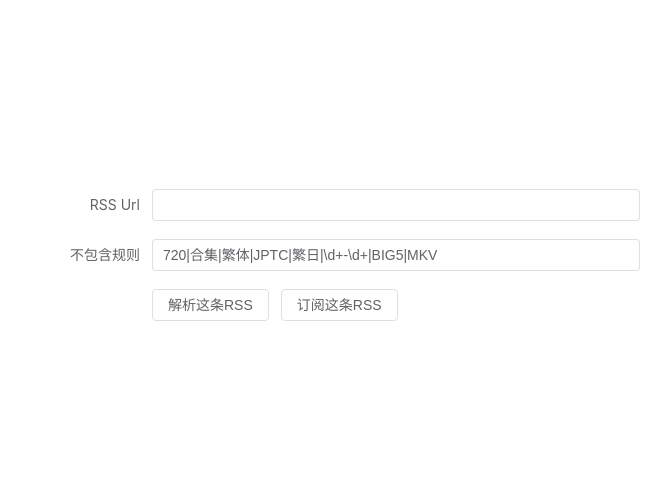
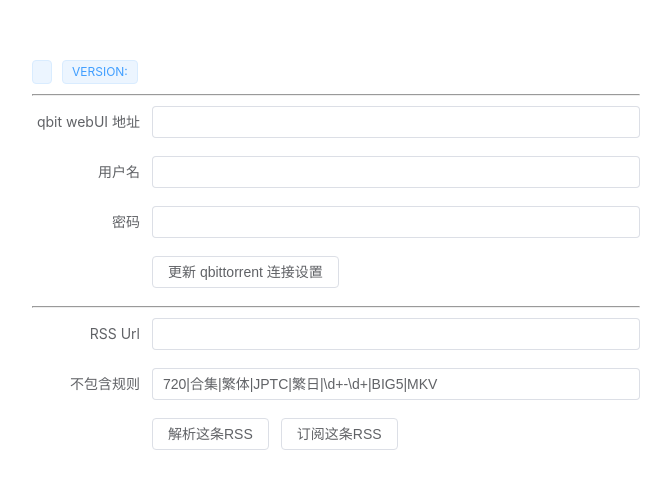
Before and after one commit to Nyarlathotep233/local-anime-frontend, a Vue app: page / in a window 1280 px wide. Shown: the part 136-624 px from the top of the page, without its empty margins (0-671 px from the left). Built offline with nearby package versions, Linux system fonts and the light colour scheme; no server answers.

Commit message:
新增qbit链接情况接口

```diff
--- a/package.json
+++ b/package.json
@@ -15,6 +15,7 @@
     "axios": "^1.3.4",
     "element-plus": "^2.3.3",
     "pinia": "^2.0.32",
+    "sass": "^1.66.1",
     "vue": "^3.2.47",
     "vue-router": "^4.1.6",
     "wildcard-regex": "^3.0.2"
--- a/src/views/HomeView.vue
+++ b/src/views/HomeView.vue
@@ -3,6 +3,11 @@ import { reactive } from 'vue'
 import axios from 'axios'
 import { ElMessage } from 'element-plus'
 import { wildcardPattern } from 'wildcard-regex'
+
+const TAG_TYPE_OF_STATUS = {
+  READY: 'success',
+  UNREADY: 'warning'
+}
 
 const form = reactive({
   rssUrl: '',
@@ -10,7 +15,14 @@ const form = reactive({
 })
 
 const state = reactive({
-  tableData: []
+  tableData: [],
+  qbtInfo: {} as any,
+  qbtConfigForm: {
+    host: '',
+    username: '',
+    password: ''
+  },
+  intervalInstance: null as any
 })
 async function handleAddRss() {
   const { rssUrl, notContainRule } = form
@@ -53,7 +65,6 @@ async function handleRequestRss() {
     })) || {}
 
   const items = data?.rss?.channel?.item
-  console.log('items: ', items)
 
   state.tableData = items?.map?.((item: any) => {
     const { title } = item
@@ -114,10 +125,96 @@ const tableRowClassName = ({ row: { title } }: { row: { title: string } }) => {
   }
   return 'success-row'
 }
+
+async function getQbtInfo() {
+  const { data } = (await axios.get('http://localhost:3000/qbt/getQbtInfo')) || {}
+
+  return data
+}
+
+async function initQbtInfo() {
+  state.qbtInfo = await getQbtInfo()
+}
+
+async function getQbtConfig() {
+  const { data } = (await axios.get('http://localhost:3000/qbt/getQbtConfig')) || {}
+
+  return data
+}
+
+async function initQbtConfig() {
+  state.qbtConfigForm = (await getQbtConfig()).serverInfo
+}
+
+async function syncQbt() {
+  initQbtInfo()
+
+  state.intervalInstance = setInterval(async () => {
+    initQbtInfo()
+  }, 10000)
+}
+
+async function getMikanInfo() {
+  const { data } = (await axios.get('http://localhost:3000/mikan/test')) || {}
+
+  return data
+}
+
+async function handleSetConfig() {
+  const { data } =
+    (await axios.post('http://localhost:3000/qbt/setConfig', {
+      setting: {
+        serverInfo: {
+          host: state.qbtConfigForm.host,
+          username: state.qbtConfigForm.username,
+          password: state.qbtConfigForm.password
+        }
+      }
+    })) || {}
+
+  if (data.success) {
+    ElMessage.success('更新配置成功')
+  }
+
+  initQbtConfig()
+  initQbtInfo()
+}
+
+async function init() {
+  getMikanInfo()
+  syncQbt()
+  initQbtConfig()
+}
+
+init()
 </script>
 
 <template>
   <div class="main">
+    <div class="tag-list">
+      <el-tag :type="TAG_TYPE_OF_STATUS[state.qbtInfo?.status] || ''">
+        {{ state.qbtInfo.status }}
+      </el-tag>
+      <el-tag> VERSION: {{ state.qbtInfo.version }} </el-tag>
+    </div>
+
+    <hr />
+    <el-form :model="state.qbtConfigForm" label-width="120px">
+      <el-form-item label="qbit webUI 地址">
+        <el-input v-model="state.qbtConfigForm.host" clearable />
+      </el-form-item>
+      <el-form-item label="用户名">
+        <el-input v-model="state.qbtConfigForm.username" clearable />
+      </el-form-item>
+      <el-form-item label="密码">
+        <el-input v-model="state.qbtConfigForm.password" clearable show-password />
+      </el-form-item>
+      <el-form-item>
+        <el-button @click="handleSetConfig">更新 qbittorrent 连接设置</el-button>
+      </el-form-item>
+    </el-form>
+    <hr />
+
     <el-form :model="form" label-width="120px">
       <el-form-item label="RSS Url">
         <el-input v-model="form.rssUrl" clearable />
@@ -137,7 +234,7 @@ const tableRowClassName = ({ row: { title } }: { row: { title: string } }) => {
     </el-table>
   </div>
 </template>
-<style>
+<style lang="scss" scoped>
 .el-table .warning-row {
   --el-table-tr-bg-color: var(--el-color-warning-light-9);
 }
@@ -157,4 +254,14 @@ const tableRowClassName = ({ row: { title } }: { row: { title: string } }) => {
 .chapter-list::-webkit-scrollbar {
   width: 0 !important;
 }
+
+.tag-list {
+  display: flex;
+  & > * {
+    margin-right: 10px;
+  }
+}
+hr {
+  margin: 10px 0;
+}
 </style>
```
Also changed, not shown: 1 other file (tests, documents, lock files or other folders).
